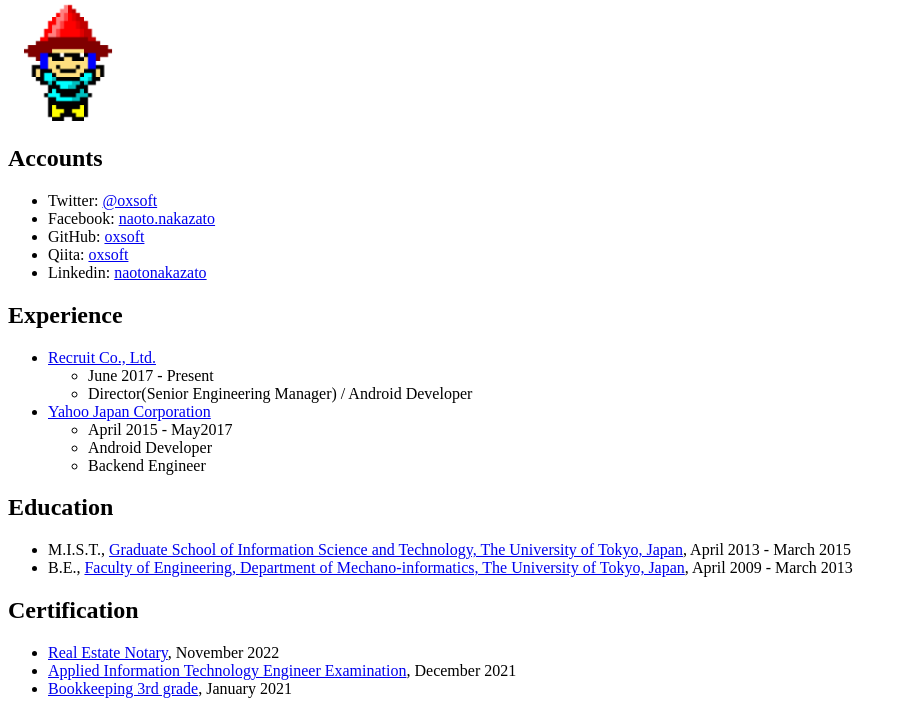
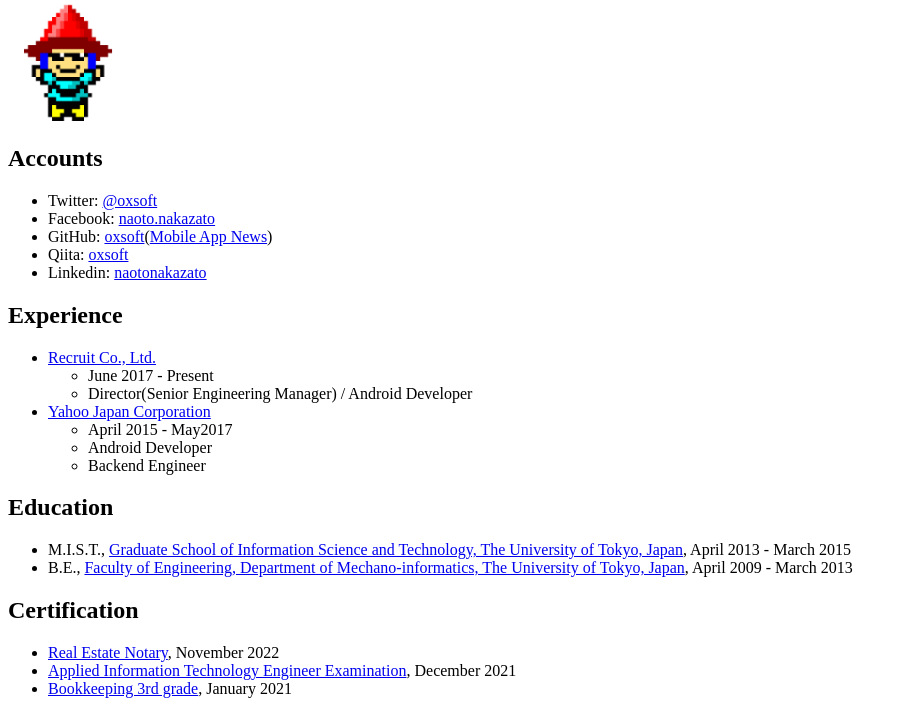
Before and after one commit to oxsoft/oxsoft.github.io, a plain HTML site: page index.html in a window 1280 px wide. Shown: the part 79-794 px from the top of the page, without its empty margins (0-907 px from the left). Drawn offline with Linux system fonts and the light colour scheme.

Commit message:
Update index.html

```diff
--- a/index.html
+++ b/index.html
@@ -13,7 +13,7 @@
 <ul>
   <li>Twitter: <a href="https://twitter.com/oxsoft">@oxsoft</a></li>
   <li>Facebook: <a href="https://www.facebook.com/naoto.nakazato">naoto.nakazato</a></li>
-  <li>GitHub: <a href="https://github.com/oxsoft">oxsoft</a></li>
+  <li>GitHub: <a href="https://github.com/oxsoft">oxsoft</a>(<a href="https://oxsoft.github.io/mobile-news/">Mobile App News</a>)</li>
   <li>Qiita: <a href="https://qiita.com/oxsoft">oxsoft</a></li>
   <li>Linkedin: <a href="https://www.linkedin.com/in/naotonakazato">naotonakazato</a></li>
 </ul>
```
